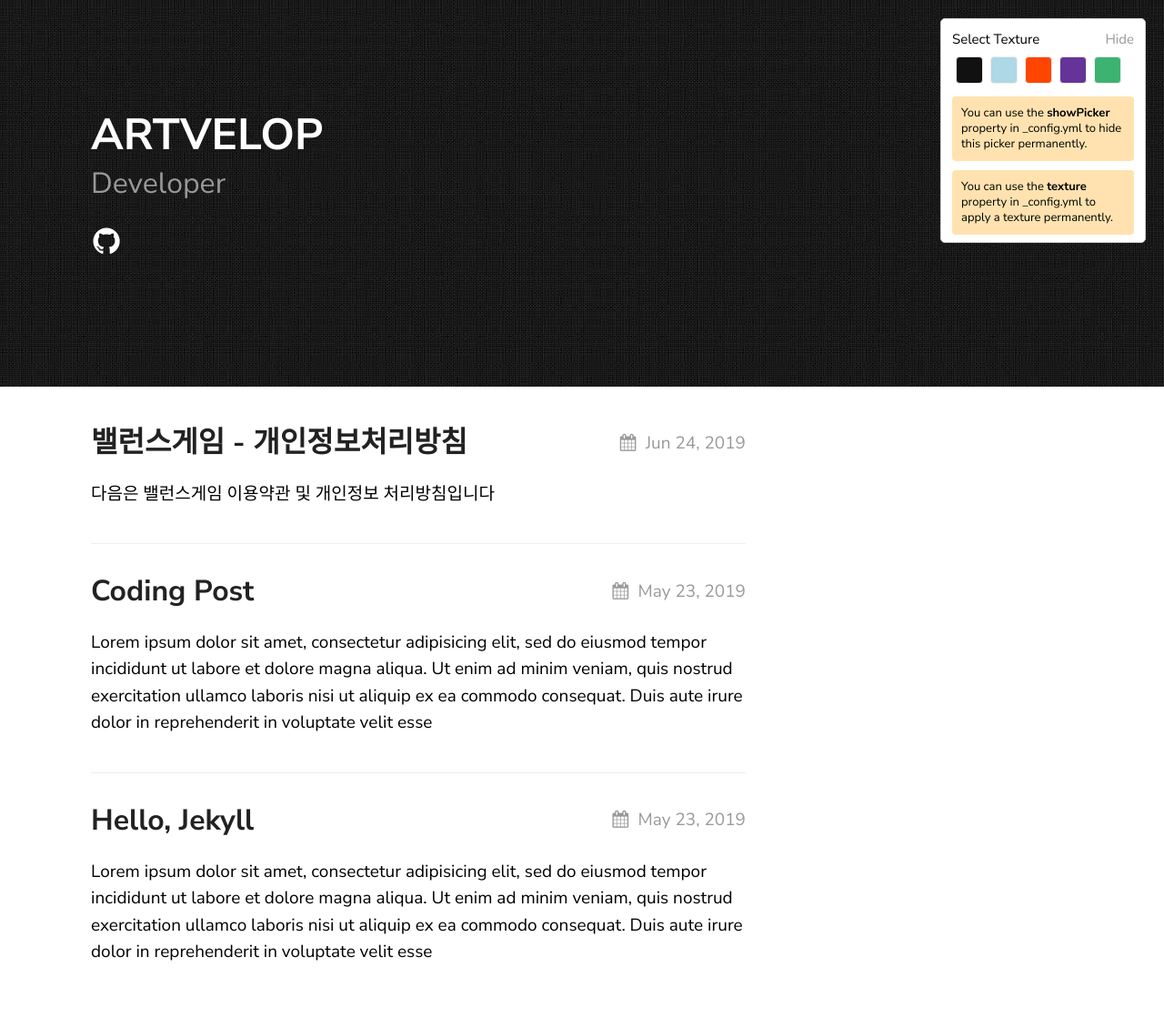
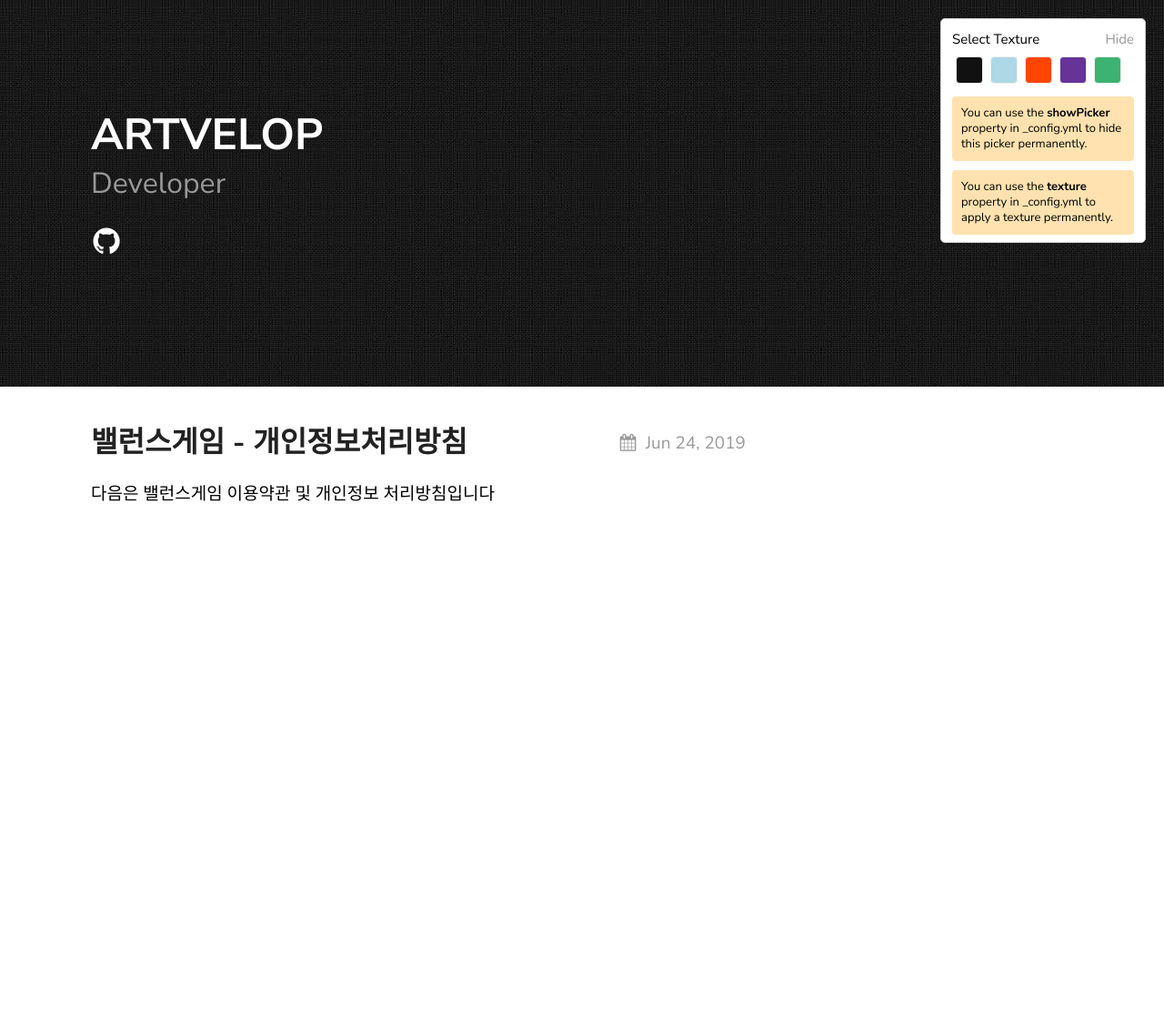
Before and after one commit to ruso99/policy, a Jekyll site: the page built from index.md, in a window 1280 px wide. Shown: the whole page at 91% size. Built offline with Jekyll 4.4.1, drawn with Linux system fonts in a browser that asks for light colours; after the commit the page ends 900 px from its top, so only the background shows below that.

Commit message:
[FIX] 이용약관

````diff
--- a/_config.yml
+++ b/_config.yml
@@ -1,4 +1,4 @@
-title: 개인정보처리방침
+title: ARTVELOP 이용약관
 author: ruso99
 email: richcode99@gmail.com
 description: > # this means to ignore newlines until "show_exerpts:"
--- a/_posts/2019-05-23-welcome-to-jekyll.markdown
+++ /dev/null
@@ -1,14 +0,0 @@
----
-layout: post
-title:  "Hello, Jekyll"
-date:   2019-05-23 21:03:36 +0530
----
-Lorem ipsum dolor sit amet, consectetur adipisicing elit, sed do eiusmod tempor incididunt ut labore et dolore magna aliqua. Ut enim ad minim veniam, quis nostrud exercitation ullamco laboris nisi ut aliquip ex ea commodo consequat. Duis aute irure dolor in reprehenderit in voluptate velit esse
-
-![texture theme preview](https://images.unsplash.com/photo-1500322969630-a26ab6eb64cc?ixlib=rb-1.2.1&ixid=eyJhcHBfaWQiOjEyMDd9&w=1000&q=80)
-
-Check out the [Jekyll docs][jekyll-docs] for more info on how to get the most out of Jekyll. File all bugs/feature requests at [Jekyll’s GitHub repo][jekyll-gh]. If you have questions, you can ask them on [Jekyll Talk][jekyll-talk].
-
-[jekyll-docs]: https://jekyllrb.com/docs/home
-[jekyll-gh]:   https://github.com/jekyll/jekyll
-[jekyll-talk]: https://talk.jekyllrb.com/
--- a/_posts/2019-06-30-coding-post.markdown
+++ /dev/null
@@ -1,32 +0,0 @@
----
-layout: post
-title:  "Coding Post"
-description: An example post which shows code rendering.
-date:   2019-05-23 21:03:36 +0530
-categories: Javascript NodeJS
----
-Lorem ipsum dolor sit amet, consectetur adipisicing elit, sed do eiusmod tempor incididunt ut labore et dolore magna aliqua. Ut enim ad minim veniam, quis nostrud exercitation ullamco laboris nisi ut aliquip ex ea commodo consequat. Duis aute irure dolor in reprehenderit in voluptate velit esse
-
-```javascript
-const express = require('express')
-const app = express()
-
-app.get('/', function (req, res) {
-  res.send('Hello World')
-})
-
-app.listen(3000)
-```
-
-Lorem ipsum dolor sit amet, consectetur adipisicing elit. Aliquam qui voluptatem excepturi nemo similique atque sapiente aperiam, dolorum deleniti! Esse quam perferendis temporibus nemo at molestias necessitatibus tenetur cupiditate sapiente. Lorem ipsum dolor sit amet, consectetur adipisicing elit. Nihil et voluptatibus non labore officiis assumenda, distinctio perspiciatis blanditiis nesciunt rerum molestias impedit fugiat nulla qui libero minima quasi! Libero, iure.
-
-```scss
-body {
-	font-family: 'Nunito Sans', sans-serif;
-	line-height: 1.5em;
-	margin: 0;
-	-webkit-font-smoothing: antialiased;
-	-moz-osx-font-smoothing: grayscale;
-}
-```
-Lorem ipsum dolor sit amet, consectetur adipisicing elit. Aliquam rerum, ratione impedit necessitatibus facere soluta odio repellat asperiores neque! Sunt iusto quia suscipit amet inventore eum, vel molestiae reiciendis alias.
````
